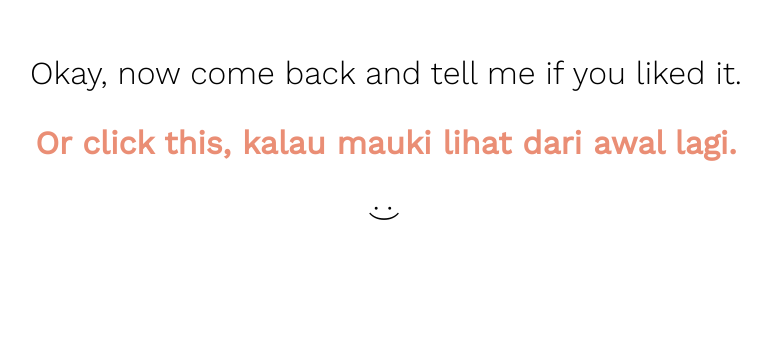
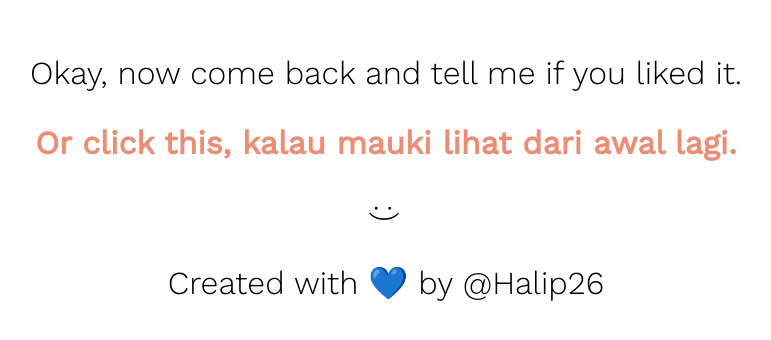
Before and after one commit to Halip26/hbd-immi, a website: page index.html in a window 1280 px wide. Shown: the part 138-478 px from the top of the page, without its empty margins (254-1025 px from the left). Drawn offline with nearby package versions, Linux system fonts and the light colour scheme.

Commit message:
add outroText1

```diff
--- a/customize.json
+++ b/customize.json
@@ -20,5 +20,6 @@
   "wishText": "I wish you're enjoying your special day yah dek! ;)",
   "outroText": "Okay, now come back and tell me if you liked it.",
   "replayText": "Or click this, kalau mauki lihat dari awal lagi.",
-  "outroSmiley": ":)"
+  "outroSmiley": ":)",
+  "outroText1": "Created with 💙 by @Halip26"
 }
--- a/index.html
+++ b/index.html
@@ -164,6 +164,7 @@
         <p data-node-name="outroText"></p>
         <p id="replay" data-node-name="replayText"></p>
         <p class="last-smile" data-node-name="outroSmiley">:)</p>
+        <p data-node-name="outroText1"></p>
       </div>
     </div>
   </body>
--- a/js/main.js
+++ b/js/main.js
@@ -320,7 +320,7 @@ const animationTimeline = () => {
     );
 
   tl.seek("currentStep");
-  tl.timeScale(2);
+  tl.timeScale(1.5);
 
   // Mulai Ulang Animasi jika diklik
   const replyBtn = document.getElementById("replay");
```
